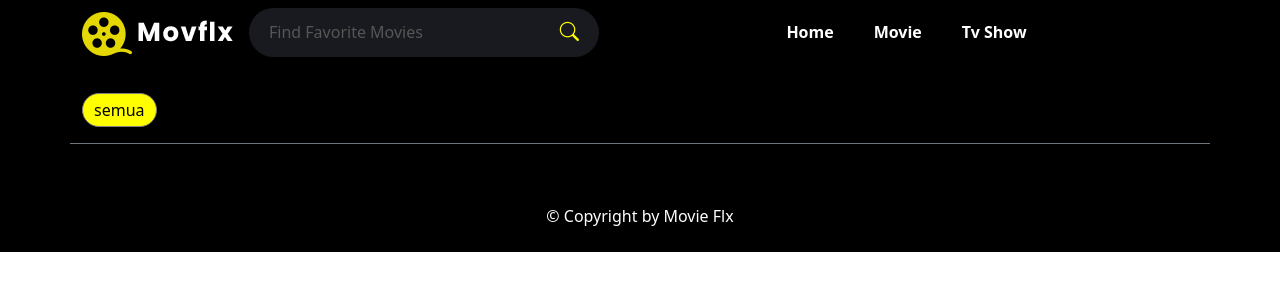
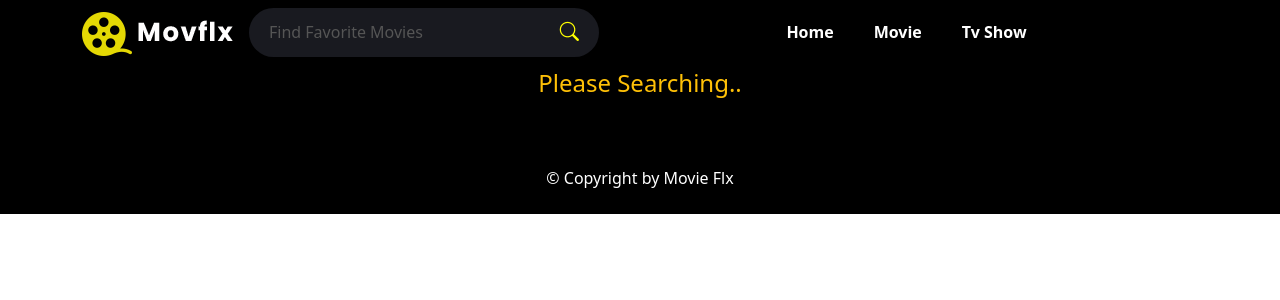
Before and after one commit to denimubarokhilmi/web-movie, a Vue app: page /research in a window 1280 px wide. Shown: the top 300 px of the page. Built offline with nearby package versions, Linux system fonts and the light colour scheme.

Commit message:
Update Cresearch.vue

```diff
--- a/src/components/Cresearch.vue
+++ b/src/components/Cresearch.vue
@@ -1,6 +1,6 @@
 <template>
   <section class="research container-fluid bg-black p-1">
-    <div class="container-md mt-4">
+    <div class="container-md mt-4" v-if="resultMovie.length !== 0">
       <div class="d-flex align-items-center">
         <button
           @click="handleActives"
@@ -42,6 +42,7 @@
         ></slot>
       </div>
     </div>
+    <h4 v-else class="text-warning text-center">Please Searching..</h4>
   </section>
 </template>
 <script setup>
```
